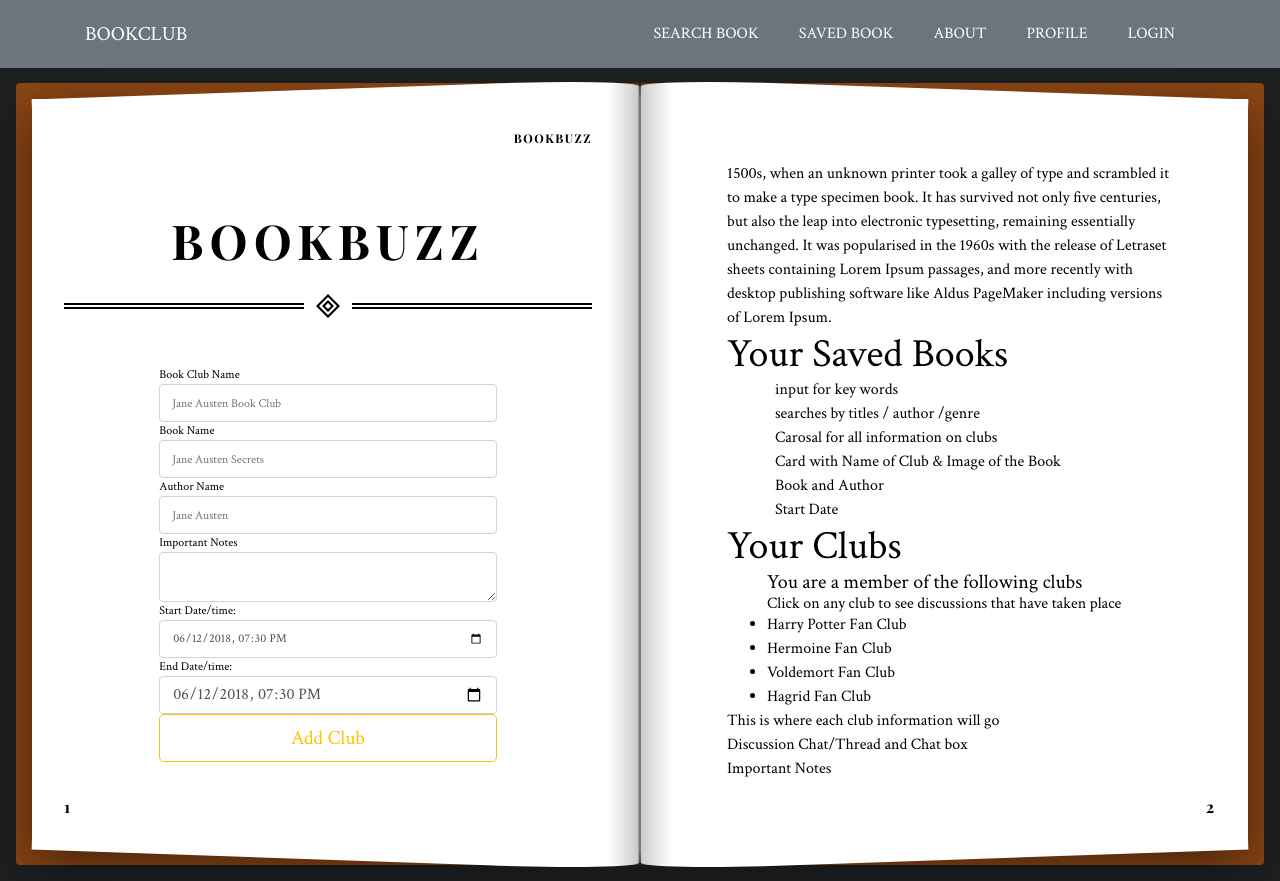
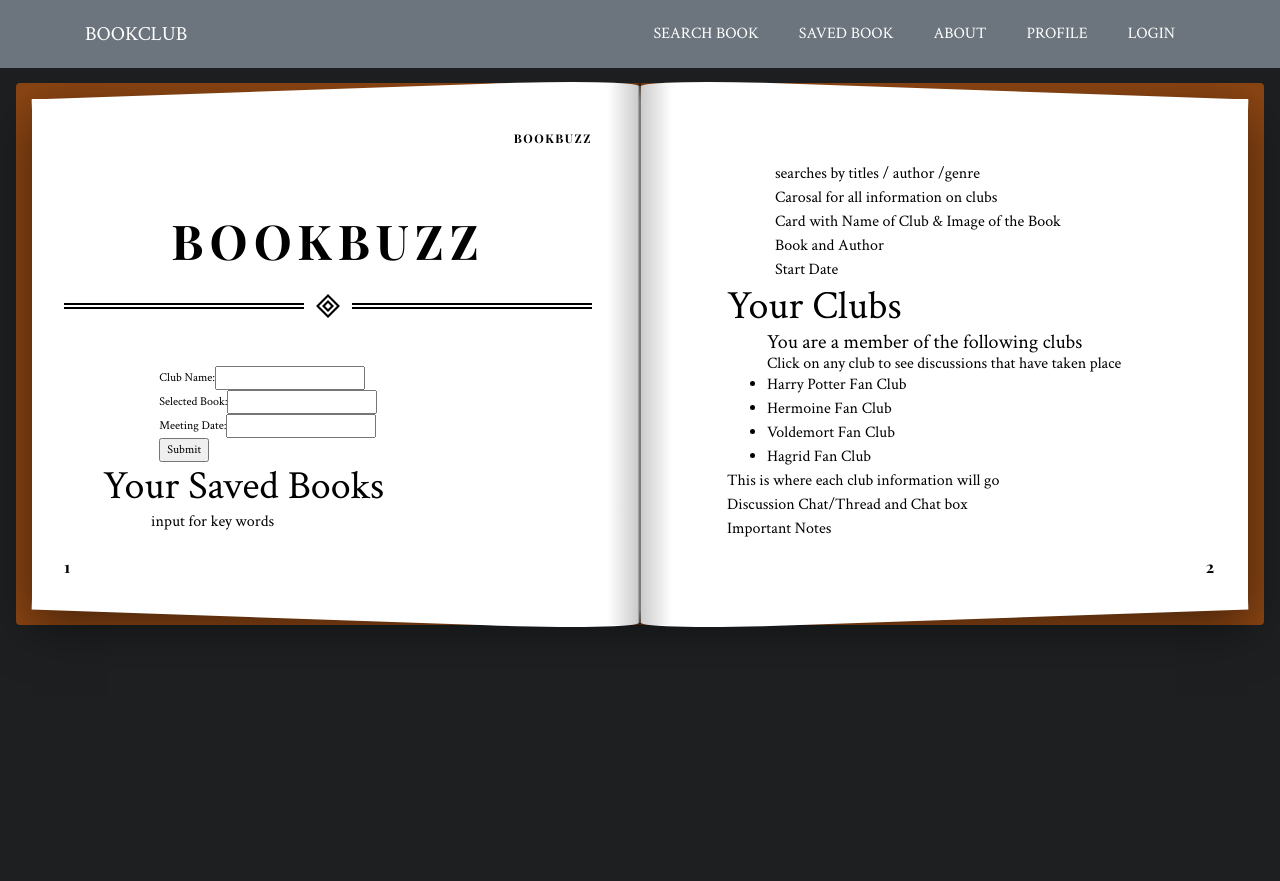
Before and after one commit to kevinerman/Bookbuzz, a React (Create React App) app in the folder client/: page /bookclub in a window 1280 px wide. After the commit the page ends 800 px from the top, so only its background shows below. Built offline with nearby package versions, Linux system fonts and the light colour scheme; no server answers; a web font is replaced by a local one.

Commit message:
book club form

```diff
--- a/client/src/components/AddBookClub.js
+++ b/client/src/components/AddBookClub.js
@@ -1,94 +1,72 @@
 import React from "react";
-import './styles.css';
+import "./styles.css";
 
-const AddClub = props => (
-  <div>
-    <form>
-      {/* <h1>Add Book Club</h1> */}
-      <div className="form-group">
-        <label for="bookclubname">Book Club Name</label>
-        <input
-          type="text"
-          className="form-control font-style"
-          name="bookclubname"
-          id="bookclubname"
-          placeholder="Jane Austen Book Club"
-        />
-      </div>
-      <div className="form-group">
-        <label for="bookclubbook">Book Name</label>
-        <input
-          type="text"
-          className="form-control font-style"
-          name="bookclubbook"
-          id="bookclubbook"
-          placeholder="Jane Austen Secrets"
-        />
-      </div>
-      <div className="form-group font-style">
-        <label for="bookclubauthor">Author Name</label>
-        <input
-          type="text"
-          className="form-control font-style"
-          name="bookclubauthor"
-          id="bookclubauthor"
-          placeholder="Jane Austen"
-        />
-      </div>
-      <div className="form-group">
-        <label for="exampleFormControlTextarea1">Important Notes</label>
-        <textarea
-          className="form-control font-style"
-          id="exampleFormControlTextarea1"
-          rows="2"
-        />
-      </div>
-      <div className="form-group">
-        <label for="start-time">Start Date/time:</label>
-        <input
-          type="datetime-local"
-          id="start-time"
-          className="form-control font-style"
-          name="party-time"
-          value="2018-06-12T19:30"
-          min="2018-06-07T00:00"
-          max="2020-06-14T00:00"
-        />
-      </div>
-      <div className="form-group">
-      <label for="start-time">End Date/time:</label>
-        <input
-          type="datetime-local"
-          id="end-time"
-          className="form-control"
-          name="end-time"
-          value="2018-06-12T19:30"
-          min="2018-11-07T00:00"
-          max="2020-06-14T00:00"
-        />
-      </div>
+export default class NameForm extends React.Component {
+  constructor(props) {
+    super(props);
 
-      <button
-        // onClick={props.handleFormSubmit}
-        className="btn btn-outline-warning btn-lg btn-block">
-        Add Club
-      </button>
+    this.state = {
+      clubName: "",
+      bookName: "",
+      meetingDate: ""
+    };
 
+    this.handleChange = this.handleChange.bind(this);
+    this.handleSubmit = this.handleSubmit.bind(this);
+  }
 
-    </form>
+  handleChange(event) {
+    // this.setState({ value: event.target.value });
+    const target = event.target;
+    const value = target.value;
+    const name = target.name;
 
+    this.setState({
+      [name]: value
+    });
+  }
 
-    <div>
-      1500s, when an unknown printer took a galley of type and scrambled it to
-      make a type specimen book. It has survived not only five centuries, but
-      also the leap into electronic typesetting, remaining essentially
-      unchanged. It was popularised in the 1960s with the release of Letraset
-      sheets containing Lorem Ipsum passages, and more recently with desktop
-      publishing software like Aldus PageMaker including versions of Lorem
-      Ipsum.
-    </div>
+  handleSubmit(event) {
+    alert("A book club name was submitted: " + this.state.clubName);
+    event.preventDefault();
+  }
 
-  </div>
-);
+  render() {
+    return (
+      <form onSubmit={this.handleSubmit}>
+        <label>
+          Club Name:
+          <input
+            type="text"
+            value={this.state.clubName}
+            onChange={this.handleChange}
+            name="clubName"
+          />
+        </label>
+        <br />
+        <label>
+          Selected Book:
+          <input
+            type="text"
+            value={this.state.bookName}
+            onChange={this.handleChange}
+            name="bookName"
+          />
+        </label>
+        <br />
+        <label>
+          Meeting Date:
+          <input
+            type="text"
+            value={this.state.meetingDate}
+            onChange={this.handleChange}
+            name="meetingDate"
+          />
+        </label>
+        <br />
 
-export default AddClub;
+        <input type="submit" value="Submit" />
+      </form>
+    );
+  }
+}
--- a/package.json
+++ b/package.json
@@ -13,7 +13,7 @@
     "build": "cd client && npm run build",
     "heroku-postbuild": "npm run build"
   },
-  "author": "",
+  "author": "arnab majumdar <arnab156@gmail.com>",
   "license": "ISC",
   "devDependencies": {
     "concurrently": "^3.5.0",
@@ -24,5 +24,6 @@
     "if-env": "^1.0.4",
     "mongoose": "^5.3.6",
     "react-flip-page": "^1.2.0"
-  }
+  },
+  "repository": "https://github.com/Bookbuzz/Bookbuzz.git"
 }
```
Also changed, not shown: 2 other files (tests, documents, lock files or other folders).
